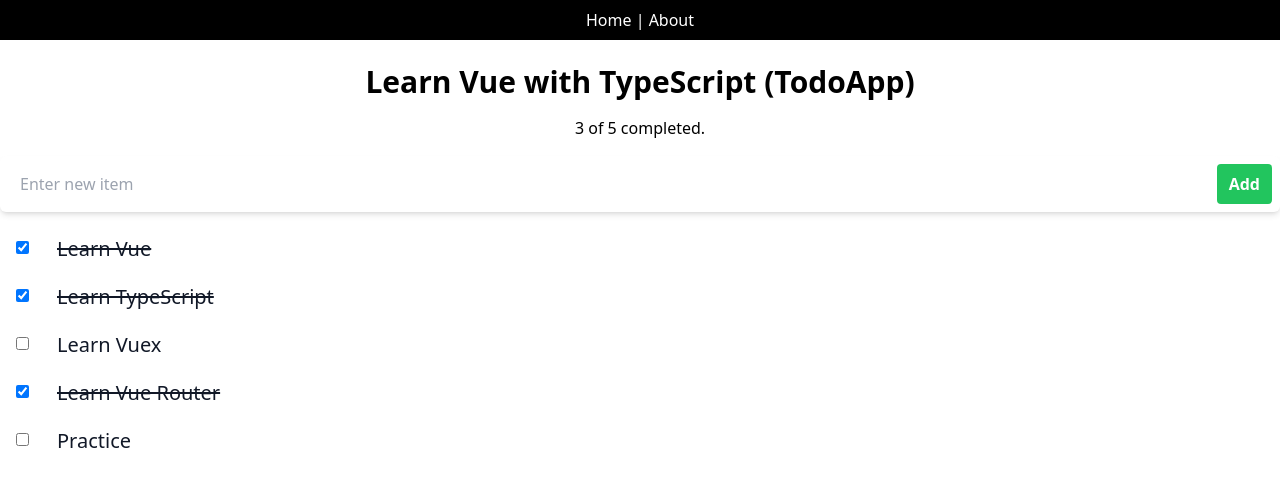
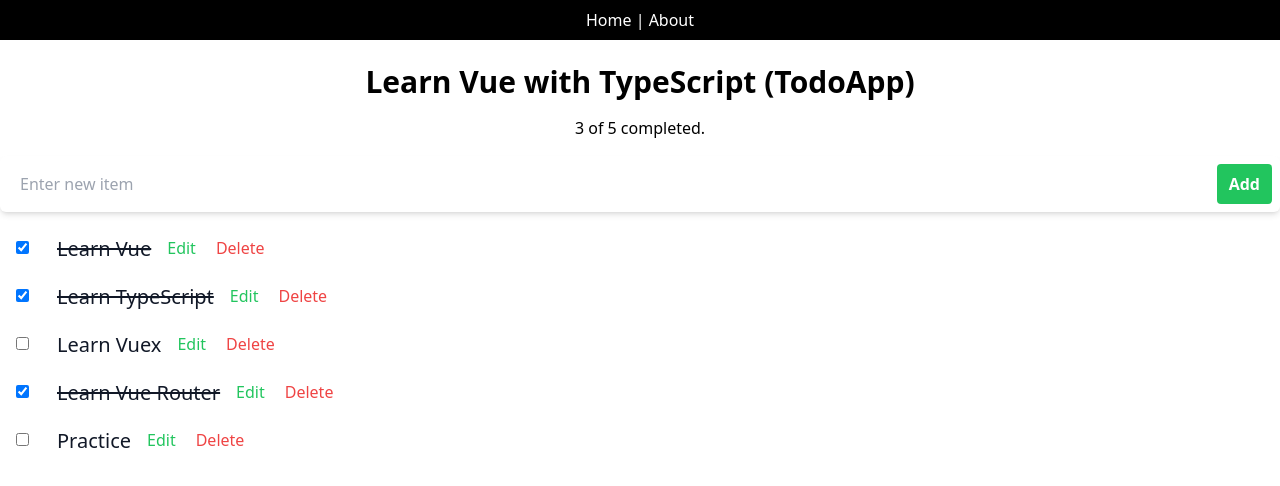
Before and after one commit to suonsamoun/vue-typescript, a Vue app: page / in a window 1280 px wide. Shown: the top 486 px of the page. Built offline with nearby package versions, Linux system fonts and the light colour scheme.

Commit message:
Added Edit & Delete func

```diff
--- a/src/interfaces/TodoItem.ts
+++ b/src/interfaces/TodoItem.ts
@@ -1,5 +1,5 @@
 export interface TodoItem {
     id: number;
-    text: string;
+    text: any;
     completed: boolean;
 }
--- a/src/views/Home.vue
+++ b/src/views/Home.vue
@@ -48,6 +48,12 @@
             class="text-xl text-gray-900 leading-tight"
             :class="item.completed ? 'line-through' : ''"
           >{{ item.text }}</h4>
+        </div>
+        <div class="flex-shrink-0 m-1">
+          <button class="mx-3 text-green-500" @click="editItem(index)">Edit</button>
+        </div>
+        <div class="flex-shrink-0 m-1">
+          <button class="text-red-500" @click="removeItem(index)">Delete</button>
         </div>
       </div>
     </div>
@@ -118,6 +124,14 @@ export default defineComponent({
 
     },
 
+    removeItem(index: number): void {
+      this.items.splice(index, 1);
+    },
+
+    editItem(index: number): void {
+      this.items[index].text = prompt("Edit item", this.items[index].text);
+    },
+
     toggleCompleted(item: TodoItem): void {
       item.completed = !item.completed;
     },
```
